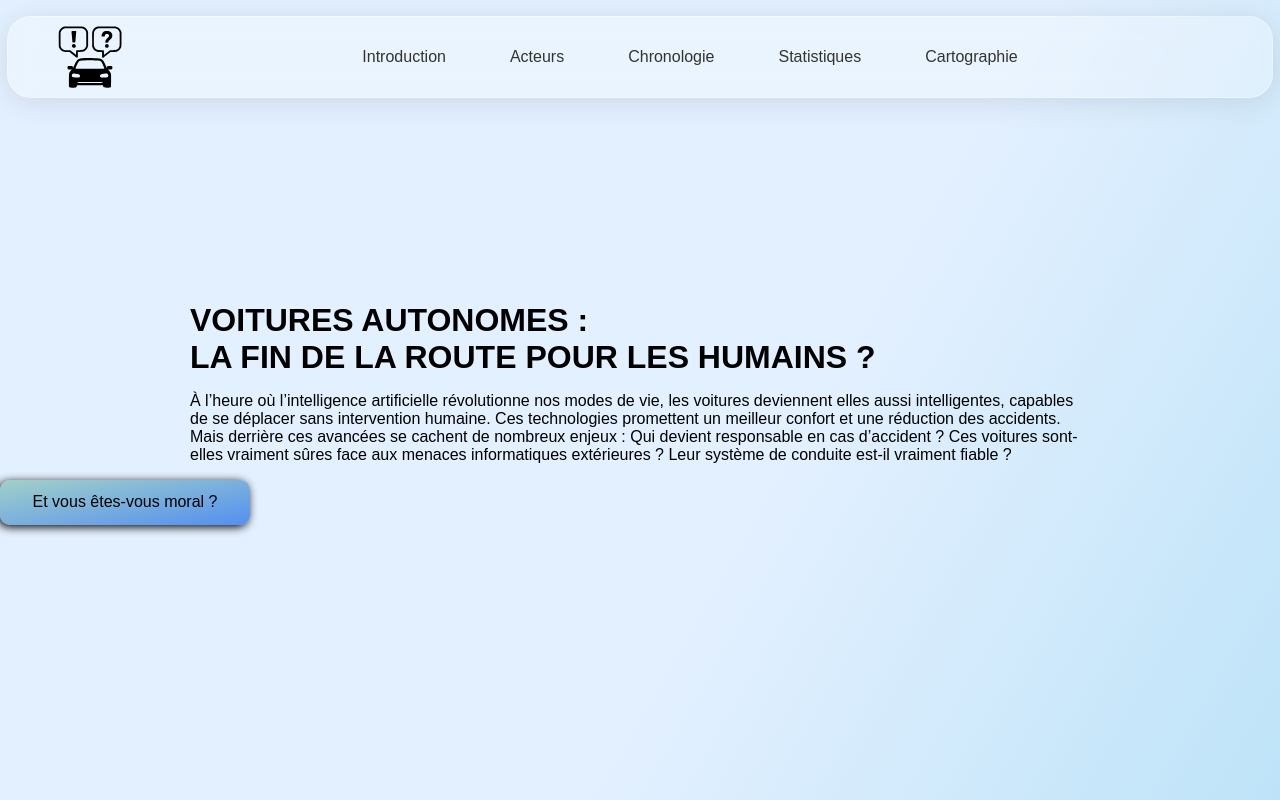
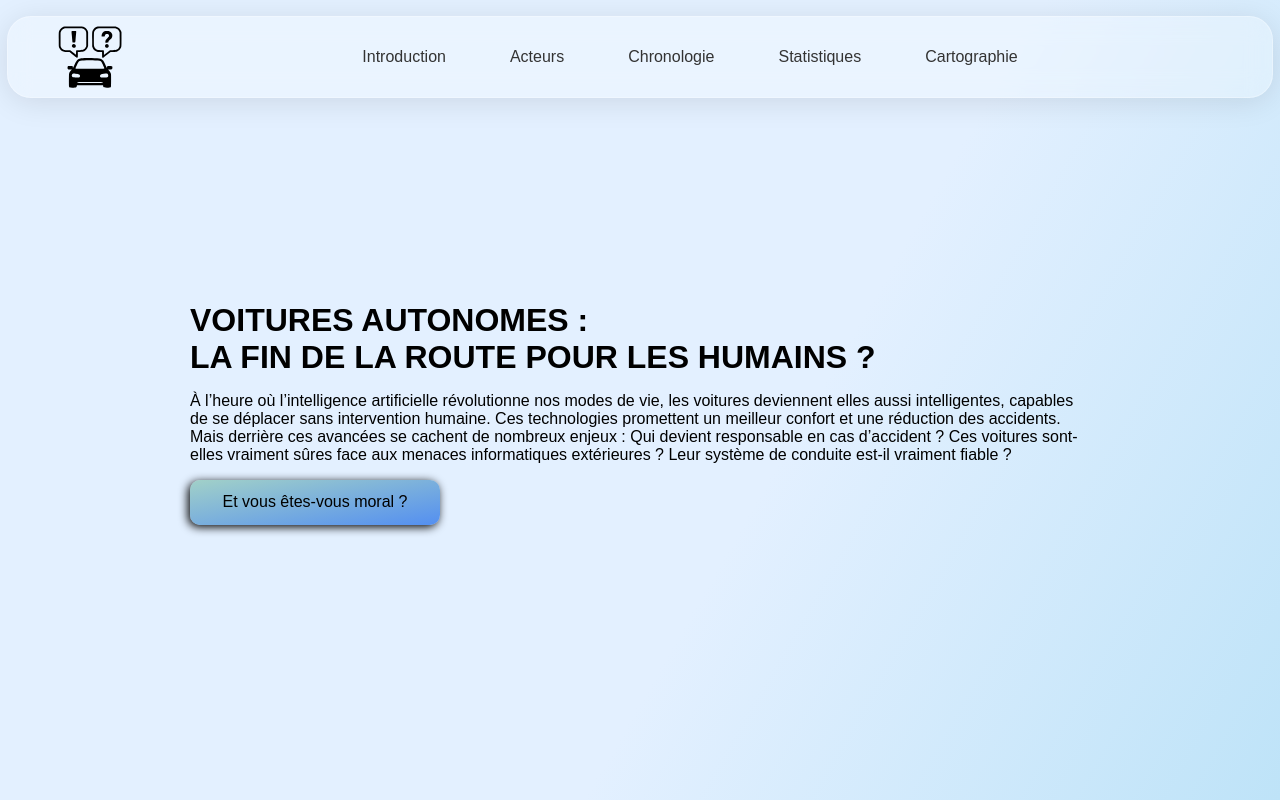
Before and after one commit to ilo80/msh-av-controversy, a React (Vite) app: page / in a window 1280 px wide. Shown: the top 800 px of the page. Built offline with nearby package versions, Linux system fonts and the light colour scheme.

Commit message:
fix(moral_machine): fix button position

```diff
--- a/src/components/Introduction.tsx
+++ b/src/components/Introduction.tsx
@@ -6,12 +6,11 @@ function Introduction() {
           VOITURES AUTONOMES :<br />LA FIN DE LA ROUTE POUR LES HUMAINS ?
         </h1>
         <p className="introduction-description">
-        À l’heure où l’intelligence artificielle révolutionne nos modes de vie, les voitures deviennent elles aussi intelligentes, capables de se déplacer sans intervention humaine. Ces technologies promettent un meilleur confort et une réduction des accidents. Mais derrière ces avancées se cachent de nombreux enjeux : Qui devient responsable en cas d’accident ? Ces voitures sont-elles vraiment sûres face aux menaces informatiques extérieures ? Leur système de conduite est-il vraiment fiable ?
+          À l’heure où l’intelligence artificielle révolutionne nos modes de vie, les voitures deviennent elles aussi intelligentes, capables de se déplacer sans intervention humaine. Ces technologies promettent un meilleur confort et une réduction des accidents. Mais derrière ces avancées se cachent de nombreux enjeux : Qui devient responsable en cas d’accident ? Ces voitures sont-elles vraiment sûres face aux menaces informatiques extérieures ? Leur système de conduite est-il vraiment fiable ?
         </p>
-      </div>
-
-      <div className="moral-div">
-        <a href="https://moralmachine.net/hl/fr">Et vous êtes-vous moral ?</a>
+        <div className="moral-div">
+          <a href="https://moralmachine.net/hl/fr">Et vous êtes-vous moral ?</a>
+        </div>
       </div>
     </section>
   )
```
